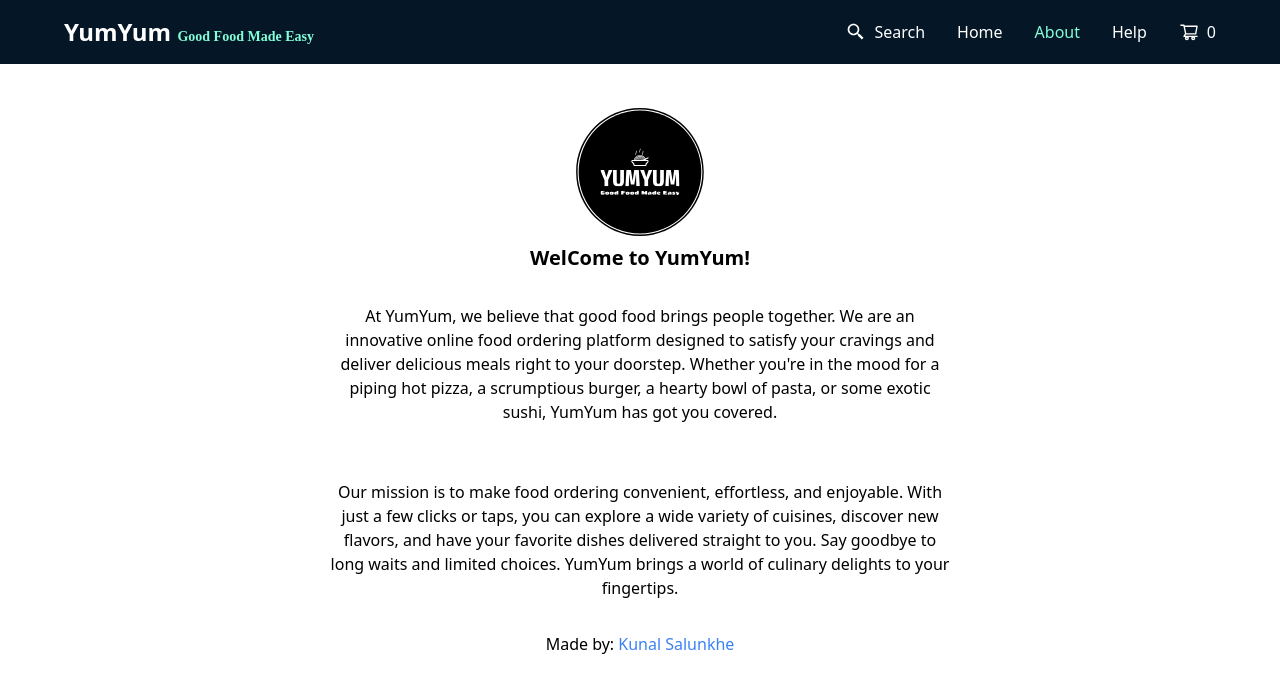
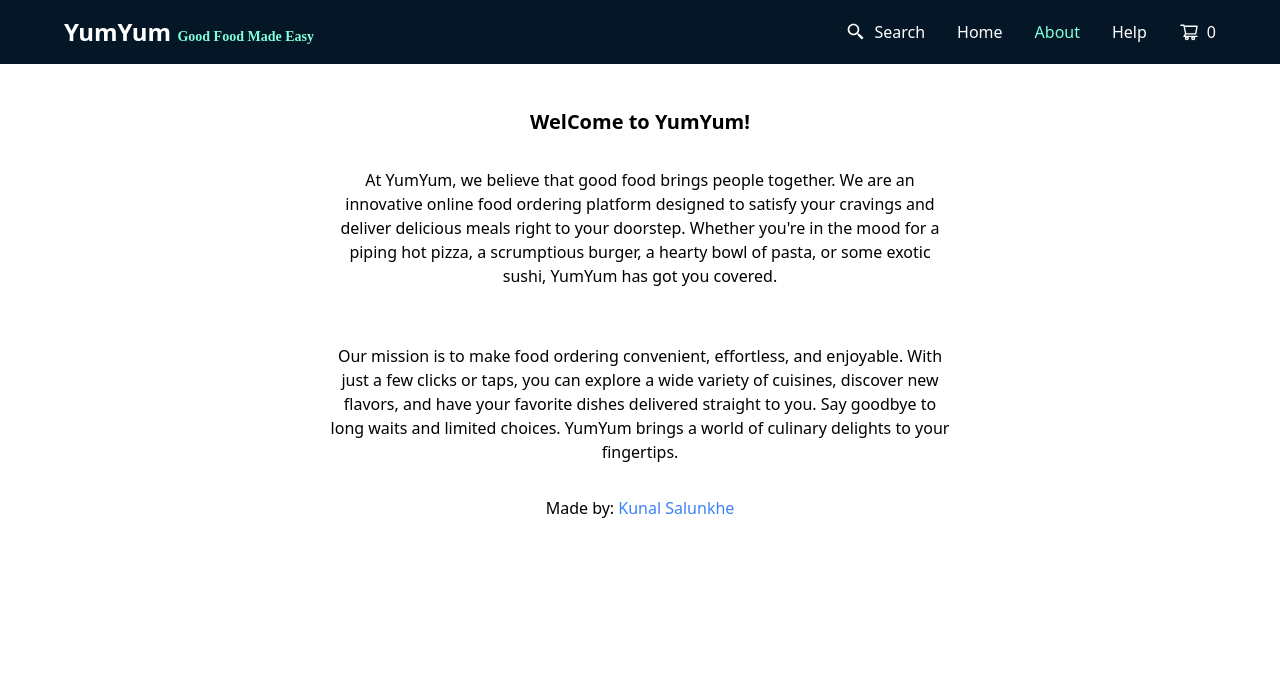
Before and after one commit to KunalSalunkhe12/YUMYUM-Food-ordering-app, a React (Vite) app: page /about in a window 1280 px wide. Shown: the top 692 px of the page. Built offline with nearby package versions, Linux system fonts and the light colour scheme; a web font is replaced by a local one.

Commit message:
refactor: about page

```diff
--- a/src/components/About.js
+++ b/src/components/About.js
@@ -1,14 +1,10 @@
 import { Outlet, Link } from "react-router-dom"
-import Logo from "../../assets/yumyum-background.svg"
 
 
 const About = () => {
     return (
         <>
             <div className="flex flex-col gap-2 items-center my-24 p-3">
-                <div className="w-32 mx-auto">
-                    <img src={Logo} alt="YumYum Logo" />
-                </div>
                 <h2 className="text-xl font-bold">WelCome to YumYum!</h2>
                 <p className="md:w-1/2 my-6 text-center">
                     At YumYum, we believe that good food brings people together. We are an innovative online food ordering platform designed to satisfy your cravings and deliver delicious meals right to your doorstep. Whether you're in the mood for a piping hot pizza, a scrumptious burger, a hearty bowl of pasta, or some exotic sushi, YumYum has got you covered.
```
